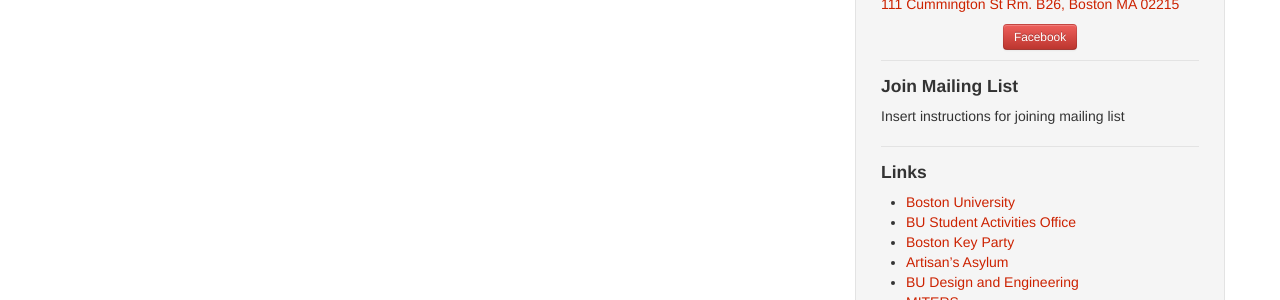
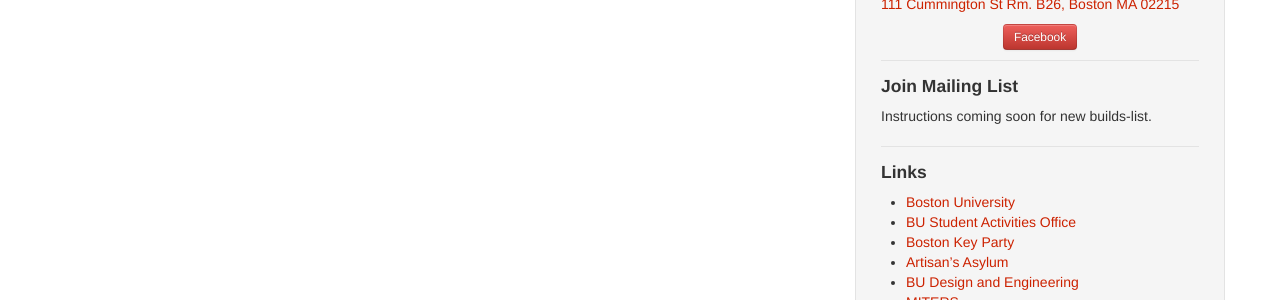
Before and after one commit to FarsetLabs/farsetlabs.github.io, a Jekyll site: the page built from index.html, in a window 1280 px wide and 1224 px high. Shown: the part 775-1075 px from the top of the window. Built offline with Jekyll 4.4.1, drawn with Linux system fonts in a browser that asks for light colours.

Commit message:
Edited mailinglist info to Instructions coming soon... We are moving to mailman hopefully.

```diff
--- a/_includes/sidebar.html
+++ b/_includes/sidebar.html
@@ -30,7 +30,7 @@
   <div class="sidebar-mailinglist sidebar-item row-fluid">
     <h4>Join Mailing List</h4>
 
-    <p>Insert instructions for joining mailing list</p>
+    <p>Instructions coming soon for new builds-list.</p>
   </div> <!-- end sidebar-mailinglist -->
 
 
@@ -41,4 +41,4 @@
     {% endcapture %}
     {{ sidebar_links | unindent | markdownify }}
   </div>
-        </div> <!-- end sidebar -->
+</div> <!-- end sidebar -->
```
